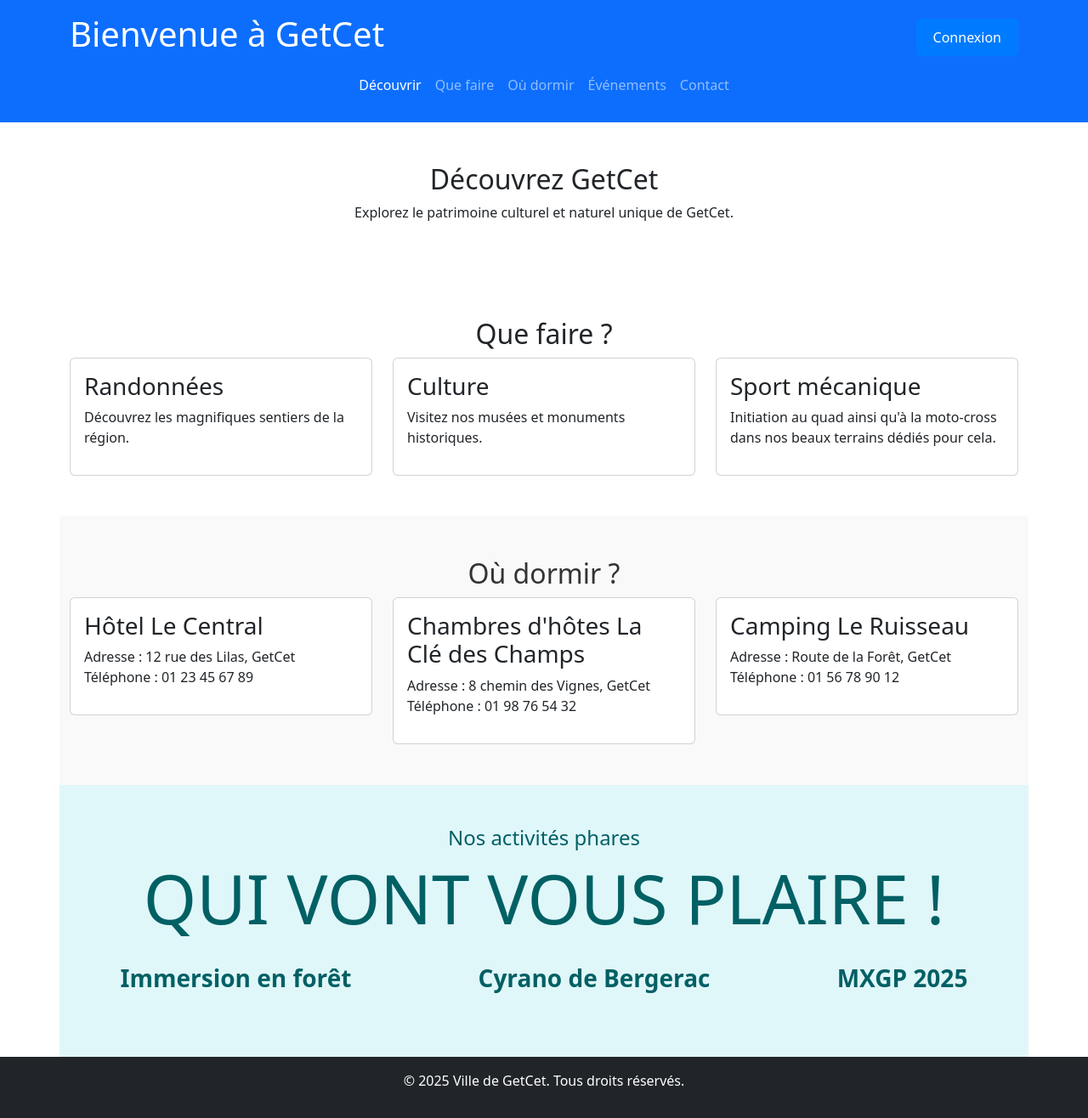
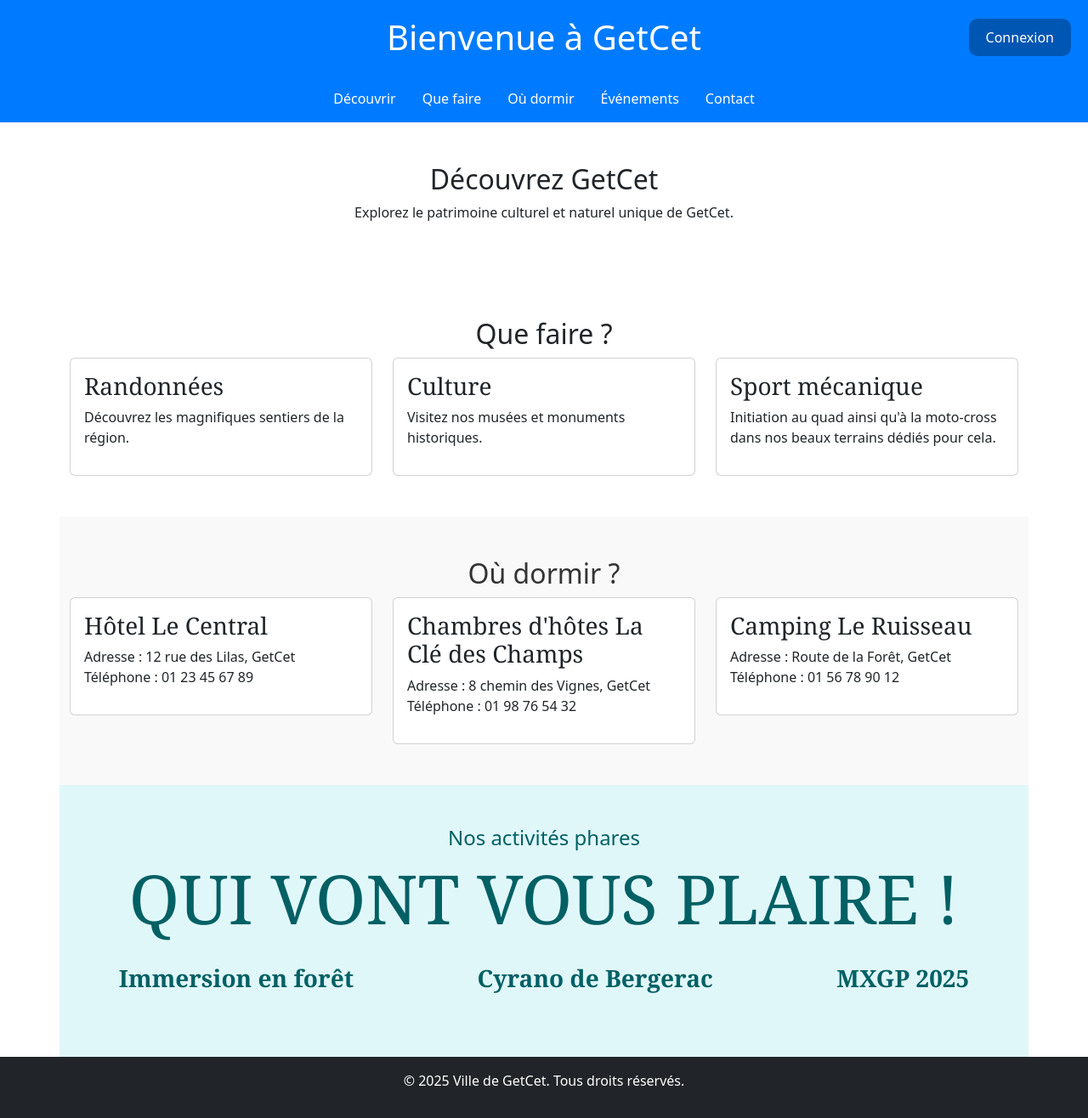
Before and after one commit to BillRPT/NouvelleVague, a CodeIgniter 4 app: the page made by app/Views/v_Accueil.php in a window 1280 px wide. Shown: the whole page at 85% size. Run offline with PHP 8.4 and a stand-in for CodeIgniter, Linux system fonts and the light colour scheme; the template is opened without the code that fills it, so the values that code supplies are empty; some libraries are stand-ins or nearby versions.

Commit message:
ismaV2bis
Final Connexion

```diff
--- a/app/Views/v_Accueil.php
+++ b/app/Views/v_Accueil.php
@@ -9,6 +9,59 @@
         /* Modifier la police globale */
         body {
             font-family: 'Arial', sans-serif;
+            margin: 0;
+            padding: 0;
+        }
+
+        /* Header correction pour aligner le titre au centre */
+        .header-container {
+            position: relative;
+            text-align: center;
+            background-color: #007bff;
+            color: white;
+            padding: 20px;
+        }
+
+        .header-container h1 {
+            margin: 0;
+        }
+
+        .btn-login {
+            position: absolute;
+            top: 50%;
+            right: 20px;
+            transform: translateY(-50%);
+            background-color: #0056b3;
+            color: #fff;
+            border: none;
+            padding: 10px 20px;
+            border-radius: 10px;
+            cursor: pointer;
+            text-decoration: none;
+        }
+
+        .btn-login:hover {
+            background-color: #003d82;
+        }
+
+        /* Nav correction */
+        nav {
+            background-color: #007bff;
+        }
+
+        .navbar-nav {
+            display: flex;
+            justify-content: center;
+            gap: 15px;
+        }
+
+        .navbar-nav .nav-link {
+            padding: 8px 15px;
+            color: white;
+        }
+
+        .navbar-nav .nav-link:hover {
+            text-decoration: underline;
         }
 
         /* Customisation de la rangée d'images */
@@ -18,6 +71,10 @@
             align-items: center;
             gap: 30px;
             margin: 20px 0;
+        }
+
+        h3 {
+            font-family: 'Georgia', serif;
         }
 
         /* Ajuster la taille et l'espacement des images */
@@ -33,6 +90,7 @@
             transform: scale(1);
             transition: transform 0.5s ease, box-shadow 0.5s ease;
         }
+
         .zoom:hover img {
             transform: scale(1.2);
             box-shadow: 0 8px 15px rgba(0, 0, 0, 0.2);
@@ -42,28 +100,14 @@
             text-align: center;
             margin-top: 10px;
         }
-
-        .btn-login {
-            background-color: #007bff;
-            color: #fff;
-            border: none;
-            padding: 10px 20px;
-            border-radius: 5px;
-            cursor: pointer;
-            text-decoration: none;
-        }
-        .btn-login:hover {
-            background-color: #0056b3;
-        }
     </style>
     <link href="https://cdn.jsdelivr.net/npm/bootstrap@5.3.0-alpha3/dist/css/bootstrap.min.css" rel="stylesheet">
   </head>
   <body>
-    <header class="bg-primary text-white py-3">
-      <div class="container d-flex justify-content-between align-items-center">
+    <header class="header-container">
       <h1>Bienvenue à GetCet</h1>
       <a href="#" class="btn-login">Connexion</a>
-      </div>
+    </header>
     <nav class="navbar navbar-expand-lg navbar-dark">
       <div class="container-fluid">
         <button class="navbar-toggler" type="button" data-bs-toggle="collapse" data-bs-target="#navbarNav" aria-controls="#navbarNav" aria-expanded="false" aria-label="Toggle navigation">
@@ -90,7 +134,6 @@
         </div>
       </div>
     </nav>
-    </header>
     <main>
       <section id="decouvrir" class="container text-center py-5">
         <h2> Découvrez GetCet</h2>
```
Lines whose indentation alone changed are shown as unchanged.
